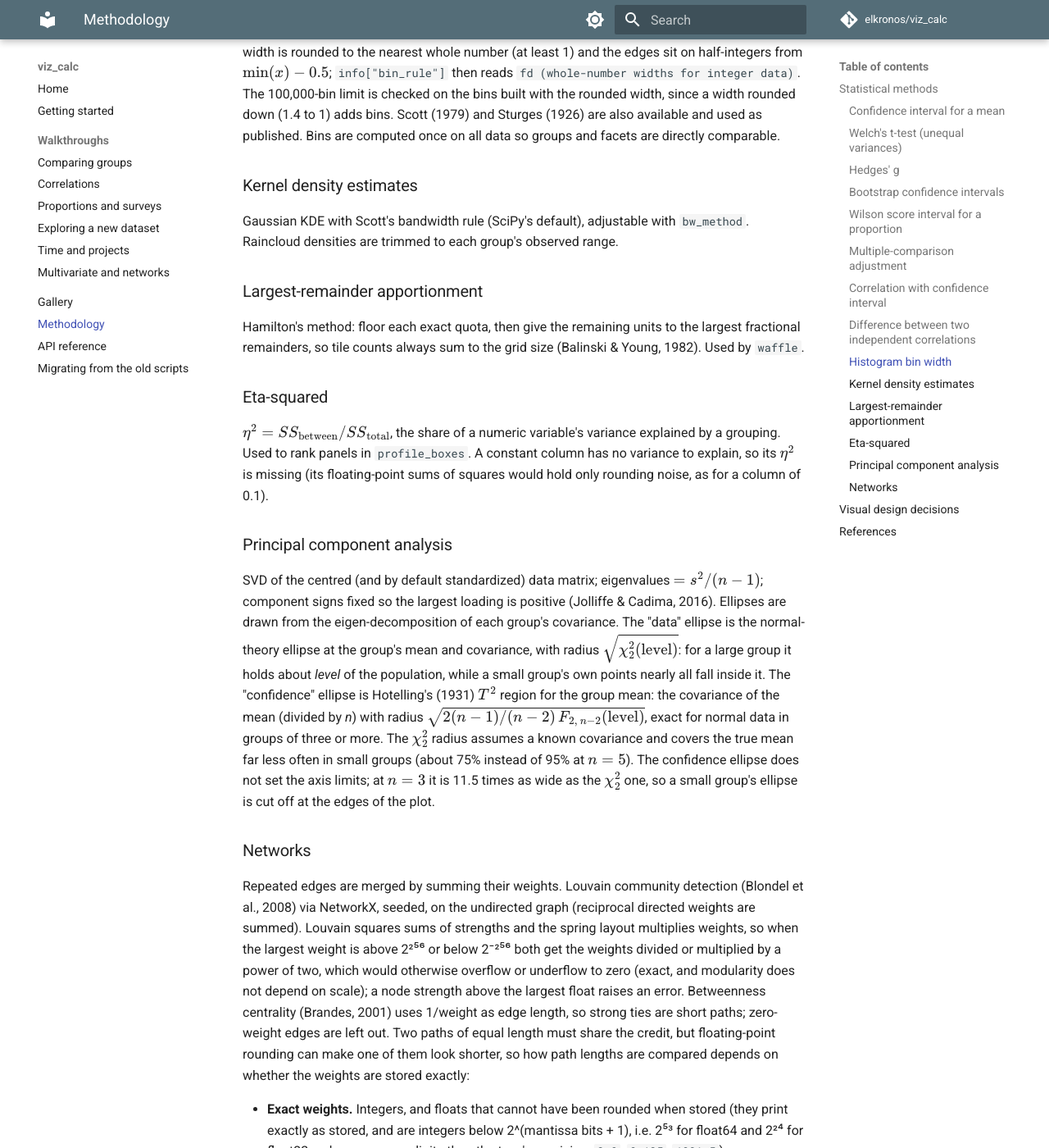
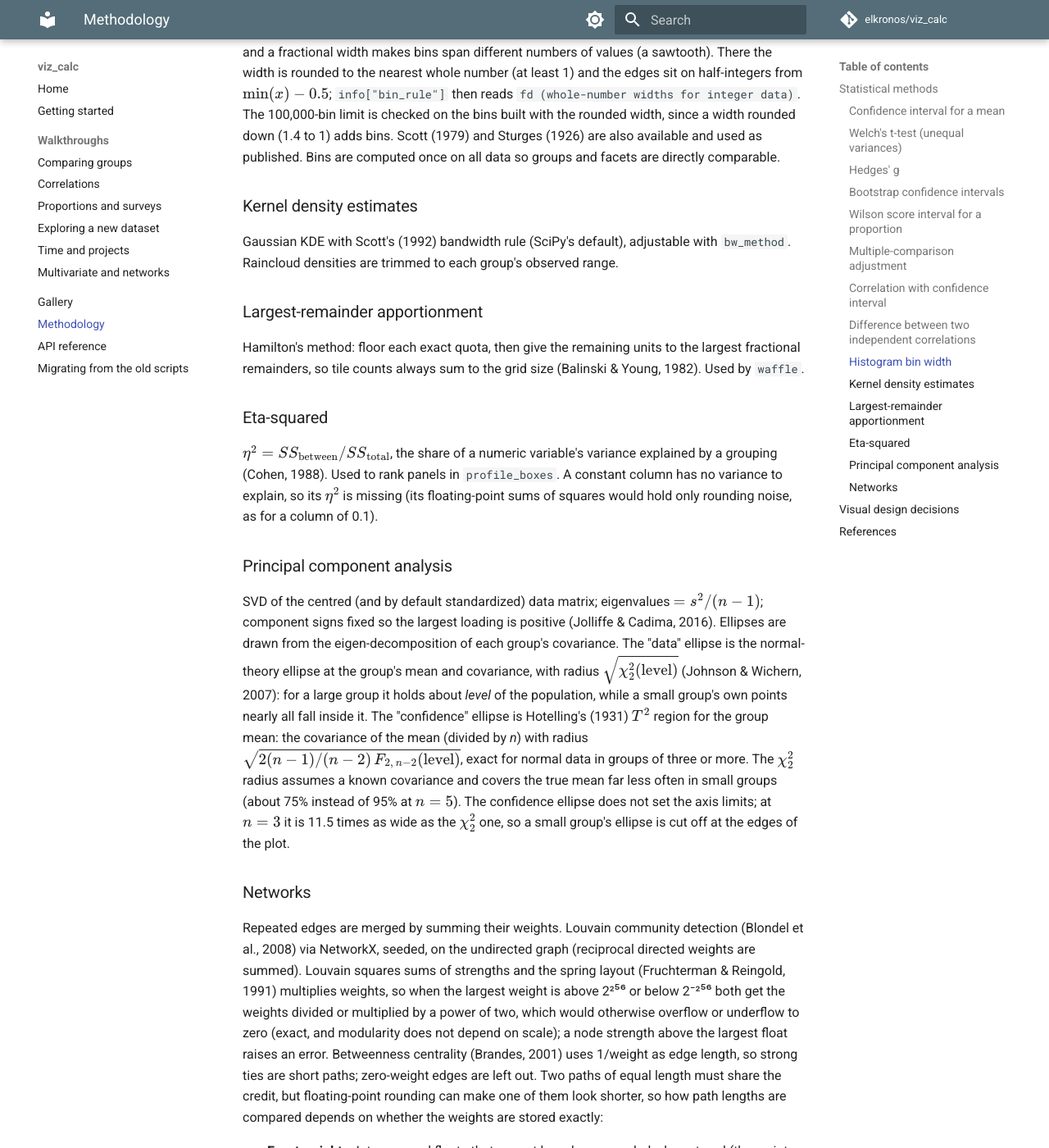
Before and after one commit to elkronos/viz_calc, an MkDocs documentation site: the page built from docs/methodology.md, in a window 1280 px wide and 1400 px high, scrolled down 3734 px. Shown: the whole window at 82% size. Built offline with MkDocs 1.6.1 and Material for MkDocs 9.7.7, drawn with Linux system fonts in a browser that asks for light colours; comment, search, counter and statistics services are not loaded; some of the changed text lies outside the part shown.

Commit message:
Cite a source for every method on the methodology page
The page promises the source of each decision, but the mean interval,
the KDE bandwidth, the exact Spearman p-value, eta-squared, the chi-square
ellipse radius and the spring layout had none, and the KDE line pointed
readers to Scott's 1979 histogram paper instead of his 1992 book.

```diff
--- a/docs/methodology.md
+++ b/docs/methodology.md
@@ -14,7 +14,8 @@ proportion strictly between 0 and 1 (`0.95`, not `95`); anything else raises
 a `ValueError` instead of producing `NaN` intervals.
 
 ### Confidence interval for a mean
-Student-*t* interval: $\bar x \pm t_{n-1,\,1-\alpha/2}\, s/\sqrt{n}$.
+Student-*t* interval (Student, 1908):
+$\bar x \pm t_{n-1,\,1-\alpha/2}\, s/\sqrt{n}$.
 Used by `estimation_plot`, `benchmark_bar`.
 
 ### Welch's *t*-test (unequal variances)
@@ -167,7 +169,8 @@ Sturges (1926) are also available and used as published. Bins are computed
 once on all data so groups and facets are directly comparable.
 
 ### Kernel density estimates
-Gaussian KDE with Scott's bandwidth rule (SciPy's default), adjustable with
+Gaussian KDE with Scott's (1992) bandwidth rule (SciPy's default),
+adjustable with
 `bw_method`. Raincloud densities are trimmed to each group's observed range.
 
 ### Largest-remainder apportionment
@@ -177,8 +180,8 @@ size (Balinski & Young, 1982). Used by `waffle`.
 
 ### Eta-squared
 $\eta^2 = SS_\text{between}/SS_\text{total}$, the share of a numeric
-variable's variance explained by a grouping. Used to rank panels in
-`profile_boxes`. A constant column has no variance to explain, so its
+variable's variance explained by a grouping (Cohen, 1988). Used to rank
+panels in `profile_boxes`. A constant column has no variance to explain, so its
 $\eta^2$ is missing (its floating-point sums of squares would hold only
 rounding noise, as for a column of 0.1).
 
@@ -188,7 +191,8 @@ $= s^2/(n-1)$; component signs fixed so the largest loading is positive
 (Jolliffe & Cadima, 2016). Ellipses are drawn from the eigen-decomposition
 of each group's covariance. The "data" ellipse is the normal-theory ellipse
 at the group's mean and covariance, with radius
-$\sqrt{\chi^2_2(\text{level})}$: for a large group it holds about *level*
+$\sqrt{\chi^2_2(\text{level})}$ (Johnson & Wichern, 2007): for a large group
+it holds about *level*
 of the population, while a small group's own points nearly all fall inside
 it. The "confidence" ellipse is Hotelling's (1931) $T^2$ region for the
 group mean: the covariance of the mean (divided by *n*) with radius
@@ -203,7 +207,8 @@ ellipse is cut off at the edges of the plot.
 Repeated edges are merged by summing their weights. Louvain community
 detection (Blondel et al., 2008) via NetworkX, seeded, on the undirected graph
 (reciprocal directed weights are summed). Louvain squares sums of
-strengths and the spring layout multiplies weights, so when the largest
+strengths and the spring layout (Fruchterman & Reingold, 1991) multiplies
+weights, so when the largest
 weight is above 2²⁵⁶ or below 2⁻²⁵⁶ both get the weights divided or
 multiplied by a power of two, which would otherwise overflow or underflow to
 zero (exact, and modularity does not depend on scale); a node strength above
@@ -275,6 +280,7 @@ record which comparison was used.
 * Brandes, U. (2001). A faster algorithm for betweenness centrality. *Journal of Mathematical Sociology*, 25(2), 163–177.
 * Brown, L. D., Cai, T. T., & DasGupta, A. (2001). Interval estimation for a binomial proportion. *Statistical Science*, 16(2), 101–133.
 * Cleveland, W. S., & McGill, R. (1984). Graphical perception: theory, experimentation, and application to the development of graphical methods. *Journal of the American Statistical Association*, 79(387), 531–554.
+* Cohen, J. (1988). *Statistical Power Analysis for the Behavioral Sciences* (2nd ed.). Erlbaum.
 * Cohen, J., Cohen, P., West, S. G., & Aiken, L. S. (2003). *Applied Multiple Regression/Correlation Analysis for the Behavioral Sciences* (3rd ed.). Erlbaum.
 * Crameri, F., Shephard, G. E., & Heron, P. J. (2020). The misuse of colour in science communication. *Nature Communications*, 11, 5444.
 * Csárdi, G., & Nepusz, T. (2006). The igraph software package for complex network research. *InterJournal, Complex Systems*, 1695.
@@ -286,17 +292,22 @@ record which comparison was used.
 * Fieller, E. C., Hartley, H. O., & Pearson, E. S. (1957). Tests for rank correlation coefficients. I. *Biometrika*, 44(3/4), 470–481.
 * Fisher, R. A. (1921). On the "probable error" of a coefficient of correlation deduced from a small sample. *Metron*, 1, 3–32.
 * Freedman, D., & Diaconis, P. (1981). On the histogram as a density estimator: L2 theory. *Zeitschrift für Wahrscheinlichkeitstheorie und verwandte Gebiete*, 57, 453–476.
+* Fruchterman, T. M. J., & Reingold, E. M. (1991). Graph drawing by force-directed placement. *Software: Practice and Experience*, 21(11), 1129–1164.
 * Hedges, L. V. (1981). Distribution theory for Glass's estimator of effect size and related estimators. *Journal of Educational Statistics*, 6(2), 107–128.
 * Hedges, L. V., & Olkin, I. (1985). *Statistical Methods for Meta-Analysis*. Academic Press.
 * Ho, J., Tumkaya, T., Aryal, S., Choi, H., & Claridge-Chang, A. (2019). Moving beyond P values: data analysis with estimation graphics. *Nature Methods*, 16, 565–566.
 * Holm, S. (1979). A simple sequentially rejective multiple test procedure. *Scandinavian Journal of Statistics*, 6(2), 65–70.
 * Hotelling, H. (1931). The generalization of Student's ratio. *Annals of Mathematical Statistics*, 2(3), 360–378.
+* Johnson, R. A., & Wichern, D. W. (2007). *Applied Multivariate Statistical Analysis* (6th ed.). Pearson Prentice Hall.
 * Jolliffe, I. T., & Cadima, J. (2016). Principal component analysis: a review and recent developments. *Philosophical Transactions of the Royal Society A*, 374, 20150202.
+* Kendall, M. G., & Gibbons, J. D. (1990). *Rank Correlation Methods* (5th ed.). Edward Arnold.
 * Lex, A., Gehlenborg, N., Strobelt, H., Vuillemot, R., & Pfister, H. (2014). UpSet: visualization of intersecting sets. *IEEE Transactions on Visualization and Computer Graphics*, 20(12), 1983–1992.
 * Okabe, M., & Ito, K. (2008). *Color Universal Design (CUD): How to make figures and presentations that are friendly to colorblind people*. J*Fly.
 * Robbins, N. B., & Heiberger, R. M. (2011). Plotting Likert and other rating scales. *Proceedings of the 2011 Joint Statistical Meeting*, Section on Survey Research Methods, 1058–1066.
 * Scott, D. W. (1979). On optimal and data-based histograms. *Biometrika*, 66(3), 605–610.
+* Scott, D. W. (1992). *Multivariate Density Estimation: Theory, Practice, and Visualization*. Wiley.
 * Steiger, J. H. (1980). Tests for comparing elements of a correlation matrix. *Psychological Bulletin*, 87(2), 245–251.
+* Student (1908). The probable error of a mean. *Biometrika*, 6(1), 1–25.
 * Sturges, H. A. (1926). The choice of a class interval. *Journal of the American Statistical Association*, 21(153), 65–66.
 * Weissgerber, T. L., Milic, N. M., Winham, S. J., & Garovic, V. D. (2015). Beyond bar and line graphs: time for a new data presentation paradigm. *PLoS Biology*, 13(4), e1002128.
 * Welch, B. L. (1947). The generalization of "Student's" problem when several different population variances are involved. *Biometrika*, 34(1–2), 28–35.
```
Also changed, not shown: other parts of docs/methodology.md (+3 -2 lines), 1 other file.
